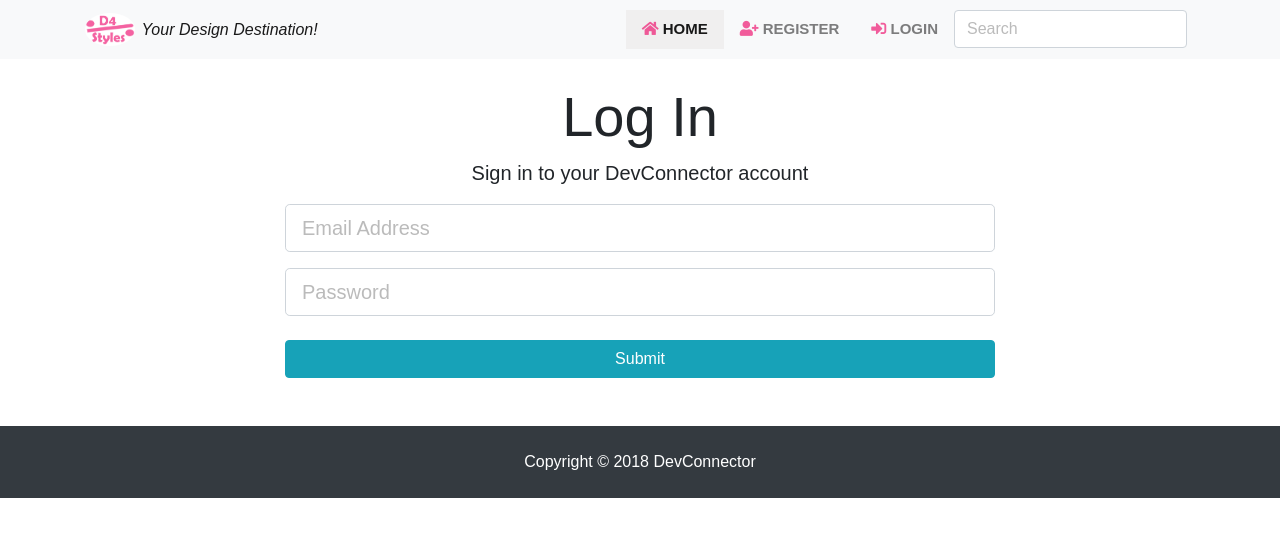
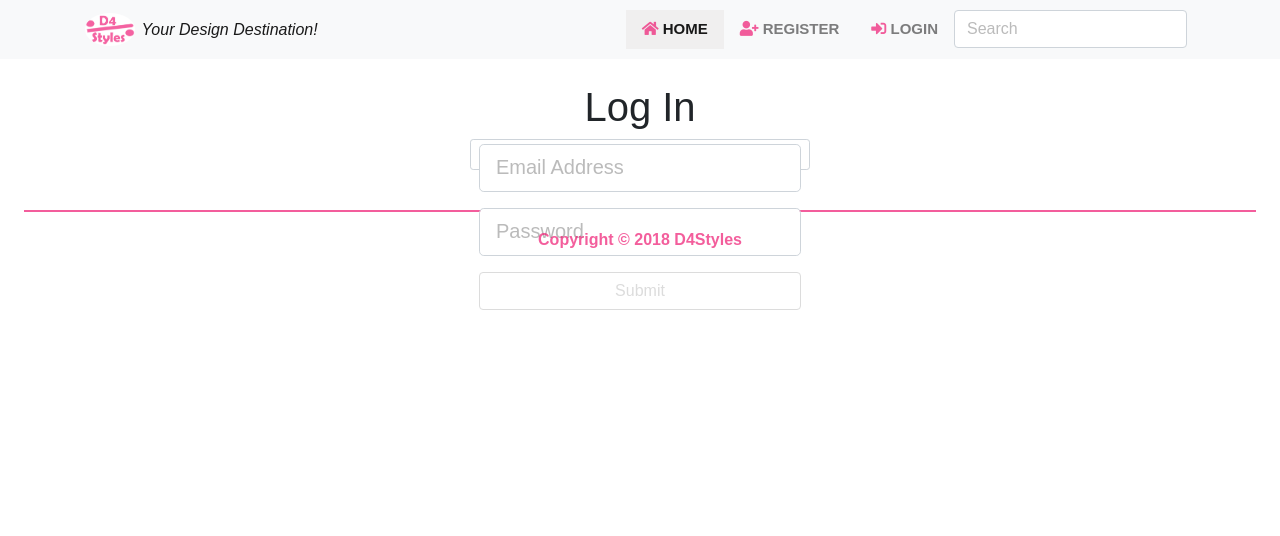
Before and after one commit to Arsalan-Shakeel/devconnector, a React (Create React App) app in the folder client/: page /login in a window 1280 px wide. Shown: the top 536 px of the page. Built offline with nearby package versions, Linux system fonts and the light colour scheme.

Commit message:
Commit on Jan 20, 2019

```diff
--- a/client/src/components/auth/Login.js
+++ b/client/src/components/auth/Login.js
@@ -10,7 +10,7 @@ class Login extends Component {
 		this.state = {
 			email: '',
 			password: '',
-      errors: {}
+			errors: {},
 		};
 
 		this.onChange = this.onChange.bind(this);
@@ -38,7 +38,7 @@ class Login extends Component {
 
 		const userData = {
 			email: this.state.email,
-      password: this.state.password
+			password: this.state.password,
 		};
 
 		this.props.loginUser(userData);
@@ -55,13 +55,11 @@ class Login extends Component {
 			<div className="login">
 				<div className="container">
 					<div className="row">
-            <div className="col-md-8 m-auto">
-              <h1 className="display-4 text-center">Log In</h1>
-              <p className="lead text-center">
-                Sign in to your DevConnector account
-              </p>
-              <form onSubmit={this.onSubmit}>
+						<div className="col-md-4 m-auto">
+							<h1 className="display-9 text-center">Log In</h1>
+							<form className="form-control form-control-sm" onSubmit={this.onSubmit}>
 								<TextFieldGroup
+									className="form-control form-control-sm"
 									placeholder="Email Address"
 									name="email"
 									type="email"
@@ -69,8 +67,8 @@ class Login extends Component {
 									onChange={this.onChange}
 									error={errors.email}
 								/>
-
 								<TextFieldGroup
+									className="form-control form-control-sm"
 									placeholder="Password"
 									name="password"
 									type="password"
@@ -78,7 +76,7 @@ class Login extends Component {
 									onChange={this.onChange}
 									error={errors.password}
 								/>
-                <input type="submit" className="btn btn-info btn-block mt-4" />
+								<input type="submit" className="btn btn-default btn-block mt-2" />
 							</form>
 						</div>
 					</div>
@@ -91,12 +89,15 @@ class Login extends Component {
 Login.propTypes = {
 	loginUser: PropTypes.func.isRequired,
 	auth: PropTypes.object.isRequired,
-  errors: PropTypes.object.isRequired
+	errors: PropTypes.object.isRequired,
 };
 
 const mapStateToProps = state => ({
 	auth: state.auth,
-  errors: state.errors
+	errors: state.errors,
 });
 
-export default connect(mapStateToProps, { loginUser })(Login);
+export default connect(
+	mapStateToProps,
+	{ loginUser }
+)(Login);
--- a/client/src/components/layout/Footer.js
+++ b/client/src/components/layout/Footer.js
@@ -1,9 +1,18 @@
 import React from 'react';
 
 export default () => {
-  return (
-    <footer className="bg-dark text-white mt-5 p-4 text-center">
-      Copyright &copy; {new Date().getFullYear()} DevConnector
-    </footer>
-  );
+	return (
+		<footer id="main-footer" className="text-center p-4">
+			<hr className="hr-styling" />
+			<div clasName="container">
+				<div className="row">
+					<div className="col">
+						<p>
+							<strong>Copyright &copy; {new Date().getFullYear()} D4Styles</strong>
+						</p>
+					</div>
+				</div>
+			</div>
+		</footer>
+	);
 };
```
Lines whose indentation alone changed are shown as unchanged.
